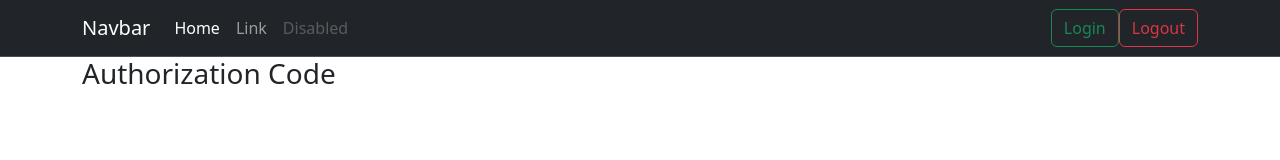
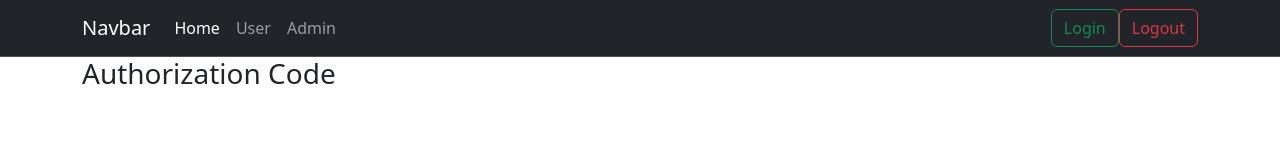
Before and after one commit to magadiflo/oauth2-client-angular, an Angular app: page /authorized in a window 1280 px wide. Shown: the top 160 px of the page. Built offline with nearby package versions, Linux system fonts and the light colour scheme; no server answers.

Commit message:
Definiendo rutas para admin y user

```diff
--- a/src/app/app.routes.ts
+++ b/src/app/app.routes.ts
@@ -2,9 +2,13 @@ import { Routes } from '@angular/router';
 
 import { HomeComponent } from './components/home/home.component';
 import { AuthorizedComponent } from './components/authorized/authorized.component';
+import { UserComponent } from './components/user/user.component';
+import { AdminComponent } from './components/admin/admin.component';
 
 export const APP_ROUTES: Routes = [
   { path: '', component: HomeComponent, },
   { path: 'authorized', component: AuthorizedComponent, }, //<-- Importante esta ruta, es la que definimos en los environments a donde redireccionará el código de autorización
+  { path: 'user', component: UserComponent, },
+  { path: 'admin', component: AdminComponent, },
   { path: '**', redirectTo: '', pathMatch: 'full', },
 ];
--- a/src/app/components/menu/menu.component.html
+++ b/src/app/components/menu/menu.component.html
@@ -11,10 +11,10 @@
           <a class="nav-link active" aria-current="page" [routerLink]="['/']">Home</a>
         </li>
         <li class="nav-item">
-          <a class="nav-link" href="#">Link</a>
+          <a class="nav-link" [routerLink]="['/user']">User</a>
         </li>
         <li class="nav-item">
-          <a class="nav-link disabled" aria-disabled="true">Disabled</a>
+          <a class="nav-link" [routerLink]="['/admin']">Admin</a>
         </li>
       </ul>
       <form class="d-flex" role="search">
```
Also changed, not shown: 1 other file (tests, documents, lock files or other folders).
